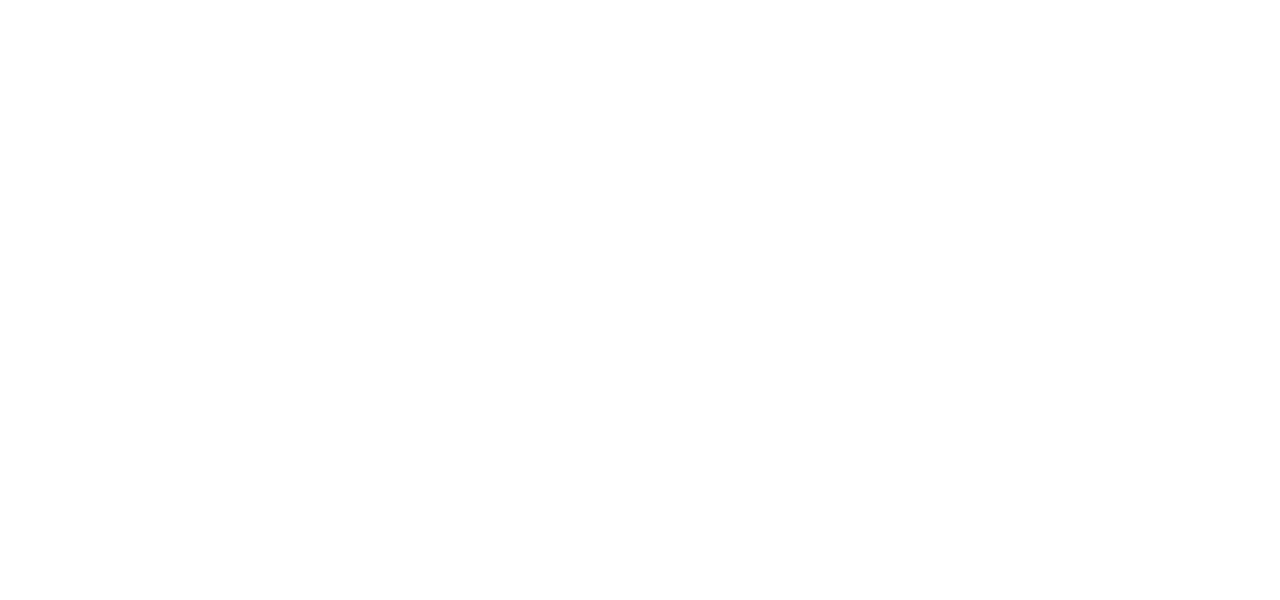
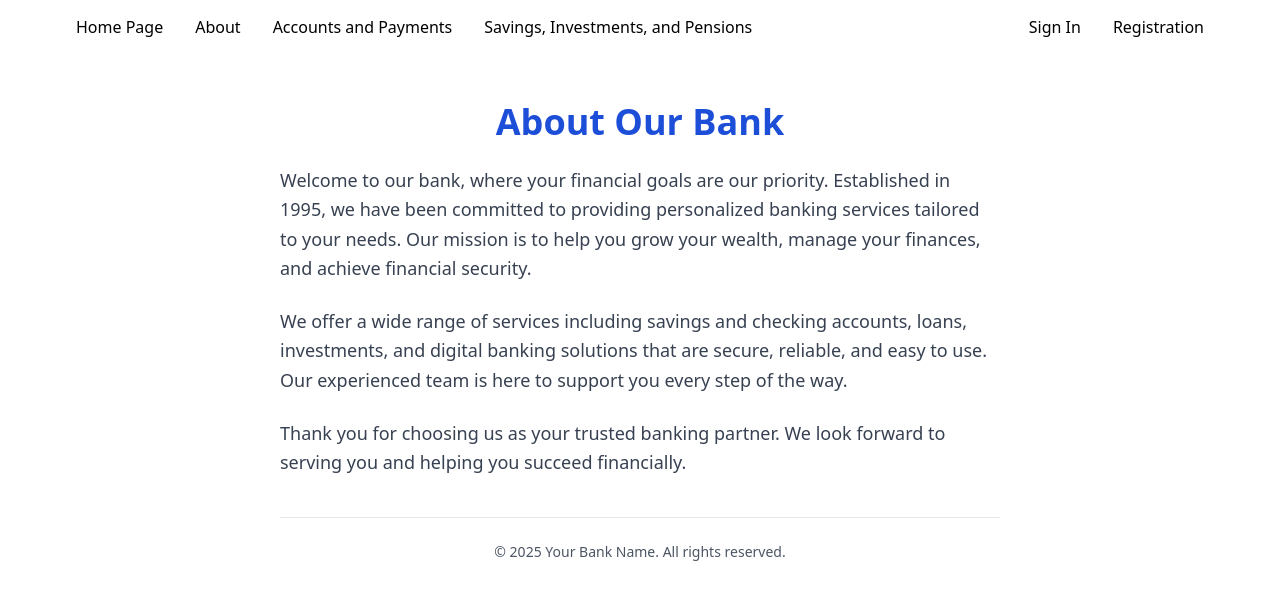
Before and after one commit to Afabica/BankApplication, a Next.js app in the folder frontend/: page /about in a window 1280 px wide. Shown: the top 600 px of the page. Built offline with nearby package versions, Linux system fonts and the light colour scheme.

Commit message:
shoudl_deploy3

```diff
--- a/frontend/app/about/page.js
+++ b/frontend/app/about/page.js
@@ -4,11 +4,14 @@ import React from "react";
 import About from "../../components/aboutcomp/AboutComp";
 import Header from "../../components/hedfot/HeaderHome";
 import Footer from "../../components/hedfot/FooterHome";
+import "../../styles/Navigation.css";
 
 const AboutPage = () => {
-  <div>
-    <About />
-  </div>;
+  return (
+    <div>
+      <About />
+    </div>
+  );
 };
 
 export default AboutPage;
--- a/frontend/app/accounts/page.js
+++ b/frontend/app/accounts/page.js
@@ -5,7 +5,9 @@ import Footer from "../../components/hedfot/FooterHome.js";
 import Header from "../../components/hedfot/HeaderHome.js";
 import AccountTypes from "../../components/aboutcomp/Accounts";
 //import AccountManagement from "../../components/dashcomp/AccManag/AManag.js";
+import "../../styles/NavDash.css";
 import "../../styles/Navigation.css";
+import "../../styles/homepage.css";
 import AccManag from "../../components/dashcomp/AccManag/AManag.js";
 //import '../../styles/NavDash.css';
 
--- a/frontend/app/registration/page.js
+++ b/frontend/app/registration/page.js
@@ -1,20 +1,19 @@
-'use client';
+"use client";
 
 import React from "react";
 import RegistrationPage from "../../components/registcomp/RegistForm";
-import '../../styles/Registration.css';
+import "../../styles/Registration.css";
 import Header from "../../components/hedfot/HeaderHome";
 import Footer from "../../components/hedfot/FooterHome";
 import "../../styles/Registration.css";
+import "../../styles/homepage.css";
 import "../../styles/Navigation.css";
 
-
-export default function RegistPage(){
+export default function RegistPage() {
   return (
     <div>
-        <Header/>
-        <RegistrationPage/>
-        <Footer/>
+      <Header />
+      <RegistrationPage />
     </div>
   );
-};
+}
--- a/frontend/components/aboutcomp/AboutComp.js
+++ b/frontend/components/aboutcomp/AboutComp.js
@@ -1,9 +1,14 @@
 "use client";
 
 import React from "react";
+import dynamic from "next/dynamic";
 
-export default function About() {
+const Header = dynamic(() => import("../hedfot/HeaderHome"), { ssr: false });
+
+const About = () => {
   return (
+    <div className="min-w-screen">
+      <Header />
       <div className="max-w-3xl mx-auto px-6 py-12 font-sans">
         <h1 className="text-4xl font-bold mb-6 text-center text-blue-700">
           About Our Bank
@@ -11,8 +16,9 @@ export default function About() {
         <p className="text-gray-700 mb-6 leading-relaxed text-lg">
           Welcome to our bank, where your financial goals are our priority.
           Established in 1995, we have been committed to providing personalized
-        banking services tailored to your needs. Our mission is to help you grow
-        your wealth, manage your finances, and achieve financial security.
+          banking services tailored to your needs. Our mission is to help you
+          grow your wealth, manage your finances, and achieve financial
+          security.
         </p>
         <p className="text-gray-700 mb-6 leading-relaxed text-lg">
           We offer a wide range of services including savings and checking
@@ -29,5 +35,8 @@ export default function About() {
           &copy; {new Date().getFullYear()} Your Bank Name. All rights reserved.
         </div>
       </div>
+    </div>
   );
-}
+};
+
+export default About;
--- a/frontend/components/registcomp/RegistForm.js
+++ b/frontend/components/registcomp/RegistForm.js
@@ -173,6 +173,9 @@ const RegistrationPage = ({ onFlip }) => {
           </a>
         </form>
       </section>
+      <footer className="text-center">
+        <Footer />
+      </footer>
     </div>
   );
 };
```
Lines whose indentation alone changed are shown as unchanged.
